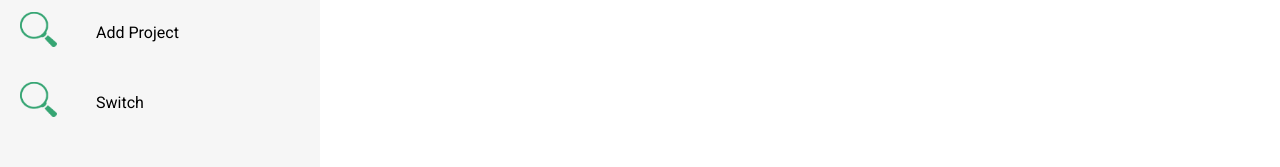
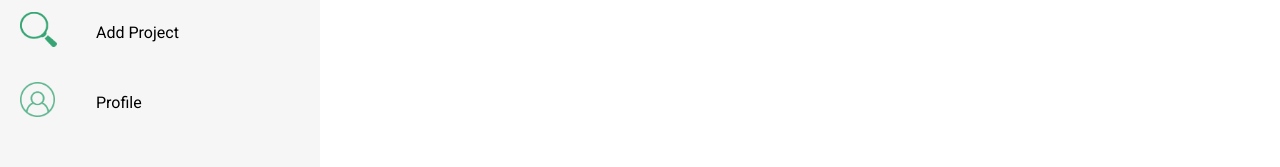
Before and after one commit to KrukowskiJ/EDUHACK2021---UniNetwork, a React (Create React App) app: page / in a window 1280 px wide. Shown: the part 1405-1572 px from the top of the page. Built offline with nearby package versions, Linux system fonts and the light colour scheme.

Commit message:
LeftMenu add profile view icon, fix view name

```diff
--- a/src/views/components/LeftMenu.js
+++ b/src/views/components/LeftMenu.js
@@ -6,7 +6,7 @@ import {Link} from "react-router-dom";
 import imageMatches from './../../img/match.png'
 import imageSearch from './../../img/search.png'
 import imageArrow from './../../img/arrow.png'
-
+import imageProfile from './../../img/profile.png'
 import imageSwitch from './../../img/search.png'
 
 
@@ -184,9 +184,9 @@ export default () => {
                     <Switch>
             <Link to='profile'>
                 <PojemnikZdjecie>
-                    <ImageSwitch src = {imageSwitch}></ImageSwitch>
+                    <ImageSwitch src = {imageProfile}></ImageSwitch>
                 </PojemnikZdjecie>
-                <TextMatch> Switch </TextMatch>
+                <TextMatch> Profile </TextMatch>
             </Link> {" "}
                     </Switch>
 
```
